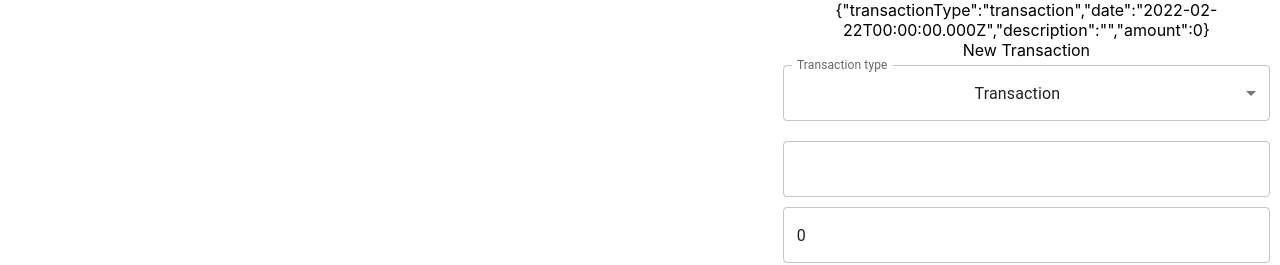
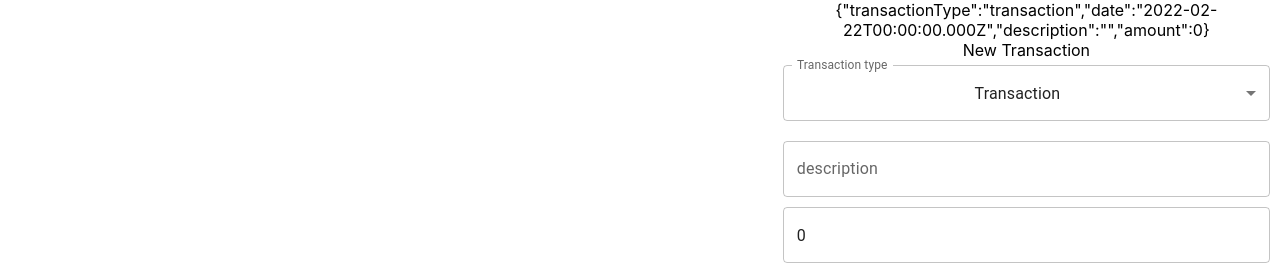
Before and after one commit to portalair/budgeting, a React (Create React App) app: page / in a window 1280 px wide. Shown: the top 265 px of the page. Built offline with nearby package versions, Linux system fonts and the light colour scheme.

Commit message:
switched description to formcontrol

```diff
--- a/src/sidebar/Sidebar.tsx
+++ b/src/sidebar/Sidebar.tsx
@@ -1,5 +1,15 @@
 import React from "react";
-import {Box, Button, FormControl, InputLabel, MenuItem, Select, SelectChangeEvent, TextField} from "@mui/material";
+import {
+    Box,
+    Button,
+    FormControl, InputAdornment,
+    InputLabel,
+    MenuItem,
+    OutlinedInput,
+    Select,
+    SelectChangeEvent,
+    TextField
+} from "@mui/material";
 import DateAdapter from '@mui/lab/AdapterMoment';
 import LocalizationProvider from '@mui/lab/LocalizationProvider';
 import {DatePicker} from "@mui/lab";
@@ -59,7 +69,18 @@ class Sidebar extends React.Component<any, Transaction> {
                         onChange={(newValue) => {this.setState({date: newValue || dayjs()})}}
                         renderInput={(params) => <TextField {...params} />}/>
                 </LocalizationProvider>
-                <TextField sx={{marginTop: '10px', marginBottom: '5px'}} id="description" value={this.state.description} variant="outlined"/>
+                <FormControl sx={{marginTop: '10px', marginBottom: '5px'}}>
+                    <InputLabel htmlFor="description">description</InputLabel>
+                    <OutlinedInput
+                        id="description"
+                        label="description"
+                        // startAdornment={<InputAdornment position="start">$</InputAdornment>}
+                        value={this.state.description}
+                        onChange={(event => {
+                            this.setState({description: event.target.value});
+                        })}
+                    />
+                </FormControl>
                 <TextField sx={{marginTop: '5px', marginBottom: '5px'}} id="amount" value={this.state.amount} variant="outlined"/>
                 <Button variant="outlined" onClick={() => {this.onSubmit(this.state)}}>submit</Button>
             </Box>
```
